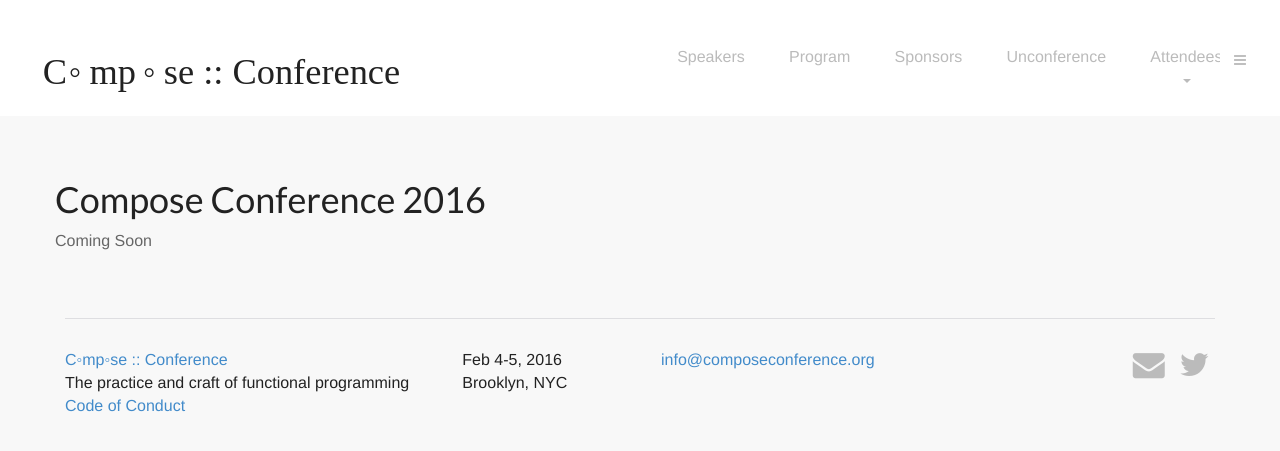
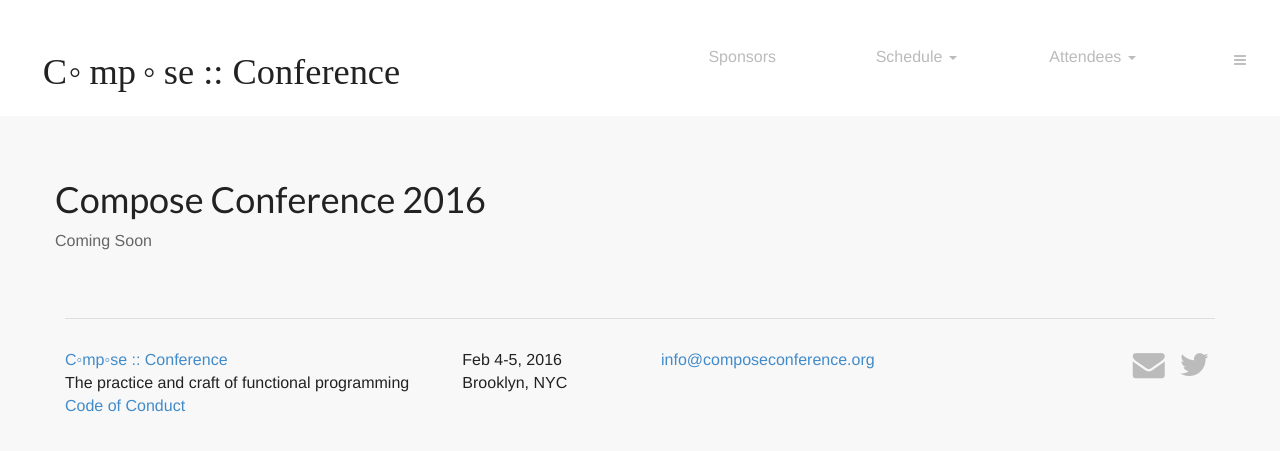
Before and after one commit to ny-haskell/composeconference, a Jekyll site: the page built from 2016/sponsors.md, in a window 1280 px wide and 900 px high. Shown: the top 451 px of the window. Built offline with Jekyll 4.4.1, drawn with Linux system fonts in a browser that asks for light colours; Markdown is read by kramdown in place of the engine named in the settings.

Commit message:
tweak header links

```diff
--- a/_includes/header2016.html
+++ b/_includes/header2016.html
@@ -8,10 +8,16 @@
             </div>
             <div class="col-lg-6 col-md-6 col-sm-8 col-xs-1">
                 <ul class="sections nav nav-pills nav-justified">
-                    <li class="hidden-xs"><a href="/2016/#topics" class="smoothScroll">Speakers</a></li>
-                    <li class="hidden-xs"><a href="/2016/#program" class="smoothScroll">Program</a></li>
                     <li class="hidden-xs"><a href="/2016/sponsors/">Sponsors</a></li>
-                    <li class="hidden-xs"><a href="/2016/unconference/">Unconference</a></li>
+                    <li class="dropdown hidden-xs">
+                      <a href="#" class="dropdown-toggle" data-toggle="dropdown">Schedule <span class="caret"></span></a>
+                      <ul class="dropdown-menu" role="menu">
+                        <li><a href="/2016/" class="smoothScroll">Program</a></li>
+                        <li><a href="/2016/" class="smoothScroll">Speakers</a></li>
+                        <li class="divider"></li>
+                        <li><a href="/2016/unconference/">Unconference</a></li>
+                      </ul>
+                    </li>
                     <li class="dropdown hidden-xs">
                       <a href="#" class="dropdown-toggle" data-toggle="dropdown">Attendees <span class="caret"></span></a>
                       <ul class="dropdown-menu" role="menu">
```
